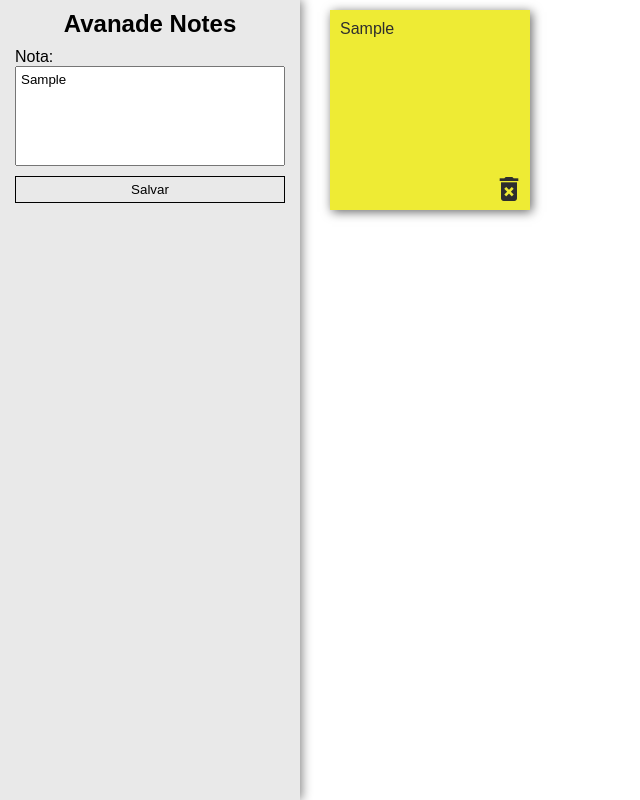
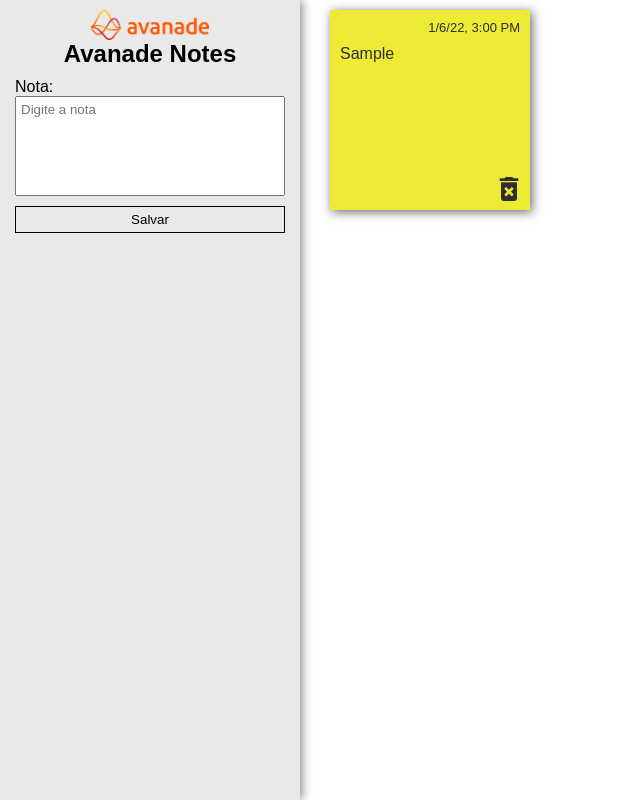
Before and after one commit to paulinhabruno/TreinamentoFIAP, a plain HTML site: page JS2/index-js2.html in a window 1280 px wide. Both pictures are taken after typing "Sample" into the empty fields and a click on the button "Salvar". Shown: the whole page, without its empty margins (0-640 px from the left). Drawn offline with Linux system fonts and the light colour scheme.

Commit message:
finalização do projeto de listas

```diff
--- a/JS2/index-js2.html
+++ b/JS2/index-js2.html
@@ -14,6 +14,7 @@
 
 <body>
   <aside>
+    <img src="./img/avanade-logo.png" style="height: 30px;" alt="">
     <h1>Avanade Notes</h1>
     <form id="form-notes">
       <div class="input-group">
@@ -24,13 +25,15 @@
     </form>
   </aside>
   <section id="list-notes">
-    <!--
-  <article>
-     <span class="material-icons">
-     delete_forever
-       </span>
-   </article>
-  -->
+
+    <!-- <article>
+      <p>06/01/222 10:17</p>
+      <br>
+      <p>Lembrar de estudar JS amanhã às 13 da tarde</p>
+      <span class="material-icons">
+        delete_forever
+      </span>
+    </article> -->
   </section>
 </body>
 
--- a/JS2/script.js
+++ b/JS2/script.js
@@ -1,3 +1,8 @@
+/**
+ * Vamos estruturar as nossas notas
+ * Daqui pra frente terão id e a data de inclusão
+ */
+
 const form = document.querySelector("#form-notes");
 const inputCpf = document.querySelector("#input-cpf");
 const sectionListNotes = document.querySelector("#list-notes");
@@ -6,66 +11,86 @@
 
 let listNotes = [];
 
+
 const saveNotesToStorage = () =>
- localStorage.setItem(KEY_STORAGE, JSON.stringify(listNotes));
+  localStorage.setItem(KEY_STORAGE, JSON.stringify(listNotes));
+
+const loadNotesFromStorage = () => {
+  const listStorage = JSON.parse(localStorage.getItem(KEY_STORAGE));
+
+  listNotes = listStorage || [];
+
+  //convertendo a data string para o formato Date()
+  listNotes.forEach(note => {
+    note.date = new Date (note.date);
+    addNoteToList(note);
+  });
+}
 
 window.addEventListener("unload", saveNotesToStorage);
 
-const loadNotesFromStorage = () =>{
+window.addEventListener("load", loadNotesFromStorage);
 
-    const listStorage = JSON.parse(localStorage.getItem(KEY_STORAGE));
+const removeNote = (event, idnoteToRemove) => {
+  const noteToRemove = event.target.parentNode;
+  sectionListNotes.removeChild(noteToRemove);
 
-    listNotes = listStorage;
-
-    listNotes.forEach(note => addNoteToList(note));
+  listNotes = listNotes.filter(note => note.id !== idnoteToRemove)
 
 }
 
-window.addEventListener("load", loadNotesFromStorage);
-
-const removeNote = (event) => {
-  const notToRemove = event.target.parentNode;
-  sectionListNotes.removeChild(notToRemove);
-
-  //listNotes = listNotes.filter(note => note !== )
-};
+const formatDate = (date) => Intl.DateTimeFormat(navigator.language, {dateStyle: "short", timeStyle: "short"}).format(date); // a data foi formatada para o formato local do navegador
 
 const createNewNoteElement = (newNote) => {
   const newNoteElement = document.createElement("article");
+
+  const pDateElement = document.createElement("p");
+  pDateElement.textContent = formatDate(newNote.date)
+  newNoteElement.appendChild(pDateElement);
+
   const pElement = document.createElement("p");
-  pElement.textContent = newNote;
+  pElement.textContent = newNote.text;
   newNoteElement.appendChild(pElement);
 
   const trashElement = document.createElement("span");
   trashElement.className = "material-icons";
   trashElement.textContent = "delete_forever";
 
-  trashElement.addEventListener("click", removeNote);
+  trashElement.addEventListener("click", (event) => removeNote(event, newNote.id));
 
   newNoteElement.appendChild(trashElement);
 
   return newNoteElement;
-};
+}
 
 const addNoteToList = (newNote) => {
   const newNoteElement = createNewNoteElement(newNote);
 
   sectionListNotes.appendChild(newNoteElement);
-};
+}
 
 const cleanForm = () => form.reset();
 
 const handleSubmit = (event) => {
   event.preventDefault();
 
-  //recuperar a nota digitada pelo usuario
+  const dateNow = new Date()
+
+  const newNote = { // para separar os atributos dos objetos use a vírgula
+    id: dateNow.getTime(),
+    date: dateNow,
+    text: inputCpf.value
+  }
+
+  //recuperar a nota digitada pelo usuário
   const textNewNote = inputCpf.value;
 
-  addNoteToList(textNewNote);
+  addNoteToList(newNote);
 
-  listNotes.push(textNewNote);
+  listNotes.push(newNote);
 
   cleanForm();
-};
+
+}
 
 form.addEventListener("submit", handleSubmit);
--- a/JS2/style-js2.css
+++ b/JS2/style-js2.css
@@ -83,6 +83,12 @@
     box-shadow: 2px 2px 10px #00000099;
   }
 
+  article p:first-child{
+    font-size: 13px;
+    margin-bottom: 10px;
+    text-align: right;
+  }
+
   article .material-icons {
     position: absolute;
     bottom: 5px;
```
Also changed, not shown: JS2/img/avanade-logo.png (added).
